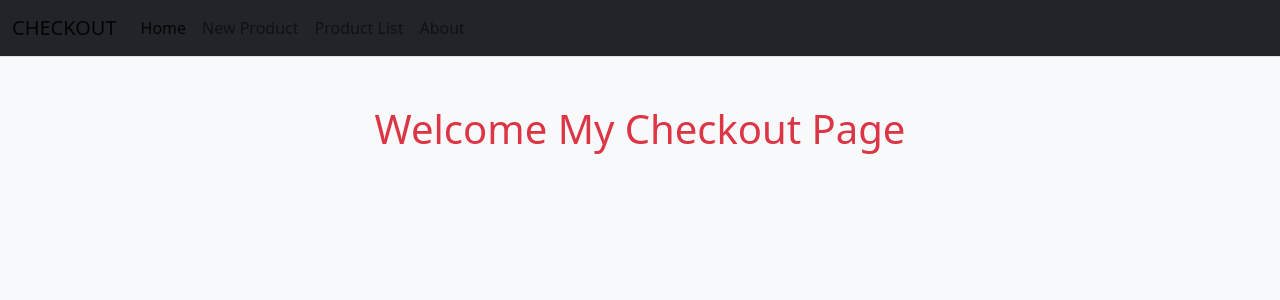
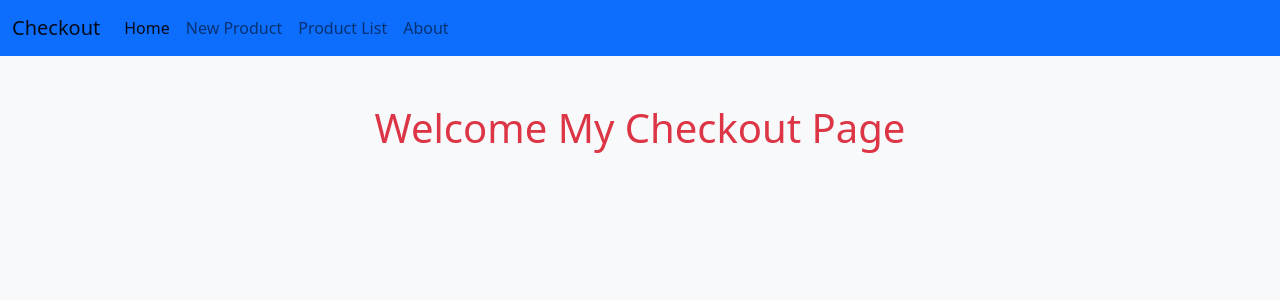
Before and after one commit to AkifKA/checkout, a React (Create React App) app: page / in a window 1280 px wide. Shown: the top 300 px of the page. Built offline with nearby package versions, Linux system fonts and the light colour scheme.

Commit message:
4. Updated Navbar.jsx

```diff
--- a/src/components/Navbar.jsx
+++ b/src/components/Navbar.jsx
@@ -3,13 +3,10 @@
 
 const Navbar = () => {
   return (
-    <nav
-      className="navbar navbar-expand-lg bg-dark border-bottom border-body"
-      data-bs-theme="dark"
-    >
+    <nav className="navbar navbar-expand-lg bg-body-tertiary bg-primary">
       <div className="container-fluid">
         <NavLink className="navbar-brand" to="/">
-          CHECKOUT
+          Checkout
         </NavLink>
         <button
           className="navbar-toggler"
```
